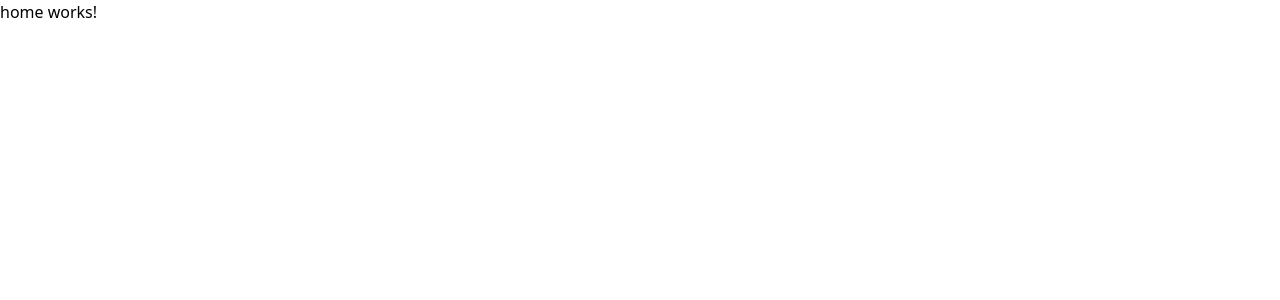
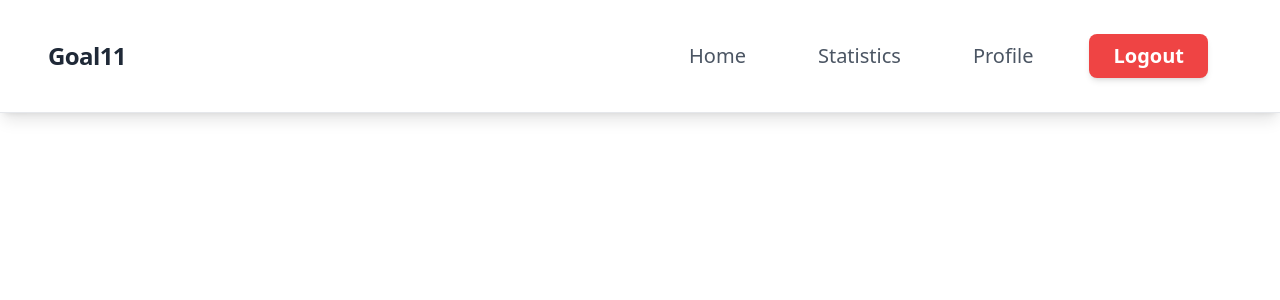
Before and after one commit to SamuelSotomayor1/MEAN, an Angular app in the folder frontend/: page /home in a window 1280 px wide. Shown: the top 300 px of the page. Built offline with nearby package versions, Linux system fonts and the light colour scheme.

Commit message:
feat: the navbar component are designed

```diff
--- a/frontend/src/app/pages/home/home.html
+++ b/frontend/src/app/pages/home/home.html
@@ -1 +1 @@
-<p>home works!</p>
+<app-navbar></app-navbar>
--- a/frontend/src/app/pages/home/home.ts
+++ b/frontend/src/app/pages/home/home.ts
@@ -1,8 +1,9 @@
 import { Component } from '@angular/core';
+import { Navbar } from '../../shared/navbar/navbar';
 
 @Component({
   selector: 'app-home',
-  imports: [],
+  imports: [Navbar],
   templateUrl: './home.html',
   styleUrl: './home.css'
 })
--- /dev/null
+++ b/frontend/src/app/shared/footer/footer.html
@@ -0,0 +1 @@
+<p>footer works!</p>
--- /dev/null
+++ b/frontend/src/app/shared/navbar/navbar.html
@@ -0,0 +1,40 @@
+<nav class="bg-white shadow-lg border-b border-gray-200">
+  <div class="w-full mx-auto px-6">
+    <div class="flex justify-between items-center h-28">
+      <!-- Page Name - Left Side -->
+      <div class="flex-shrink-0 pl-6">
+        <h1 class="text-2xl font-bold text-gray-800 tracking-tight">Goal11</h1>
+      </div>
+
+      <!-- Navigation Items - Right Side -->
+      <div class="hidden md:flex items-center space-x-10 pr-12">
+        <a href="#" class="px-4 py-2 rounded-lg text-xl font-medium text-gray-600 hover:text-gray-900 hover:bg-gray-100 transition-all duration-200">Home</a>
+        <a href="#" class="px-4 py-2 rounded-lg text-xl font-medium text-gray-600 hover:text-gray-900 hover:bg-gray-100 transition-all duration-200">Statistics</a>
+        <a href="#" class="px-4 py-2 rounded-lg text-xl font-medium text-gray-600 hover:text-gray-900 hover:bg-gray-100 transition-all duration-200">Profile</a>
+        <button class="px-6 py-2 ml-4 rounded-lg text-xl font-semibold text-white bg-red-500 hover:bg-red-600 transition-all duration-200 shadow-md hover:shadow-lg">Logout</button>
+      </div>
+
+      <!-- Mobile menu button -->
+      <!-- <div class="md:hidden">
+        <button type="button" class="p-2 rounded-md text-gray-600 hover:text-gray-900 hover:bg-gray-100 focus:outline-none focus:ring-2 focus:ring-blue-500">
+          <span class="sr-only">Open menu</span>
+          <div class="w-6 h-6 flex flex-col justify-center items-center">
+            <span class="block w-5 h-0.5 bg-current mb-1"></span>
+            <span class="block w-5 h-0.5 bg-current mb-1"></span>
+            <span class="block w-5 h-0.5 bg-current"></span>
+          </div>
+        </button>
+      </div> -->
+    </div>
+  </div>
+
+  <!-- Mobile menu
+  <div class="md:hidden border-t border-gray-200" [class.hidden]="!isMobileMenuOpen">
+    <div class="px-4 pt-2 pb-3 space-y-1 bg-gray-50">
+      <a href="#" class="block px-4 py-3 rounded-md text-base font-medium text-gray-600 hover:text-gray-900 hover:bg-gray-100 transition-all duration-200">Home</a>
+      <a href="#" class="block px-4 py-3 rounded-md text-base font-medium text-gray-600 hover:text-gray-900 hover:bg-gray-100 transition-all duration-200">Statistics</a>
+      <a href="#" class="block px-4 py-3 rounded-md text-base font-medium text-gray-600 hover:text-gray-900 hover:bg-gray-100 transition-all duration-200">Profile</a>
+      <button class="w-full text-left px-4 py-3 mt-2 rounded-md text-base font-semibold text-white bg-red-500 hover:bg-red-600 transition-all duration-200">Logout</button>
+    </div>
+  </div> -->
+</nav>
```
Also changed, not shown: frontend/src/app/shared/footer/footer.ts (added, +11 -0 lines), frontend/src/app/shared/navbar/navbar.ts (added, +11 -0 lines), frontend/src/app/shared/footer/footer.css (added), frontend/src/app/shared/navbar/navbar.css (added), 2 other files (tests, documents, lock files or other folders).
